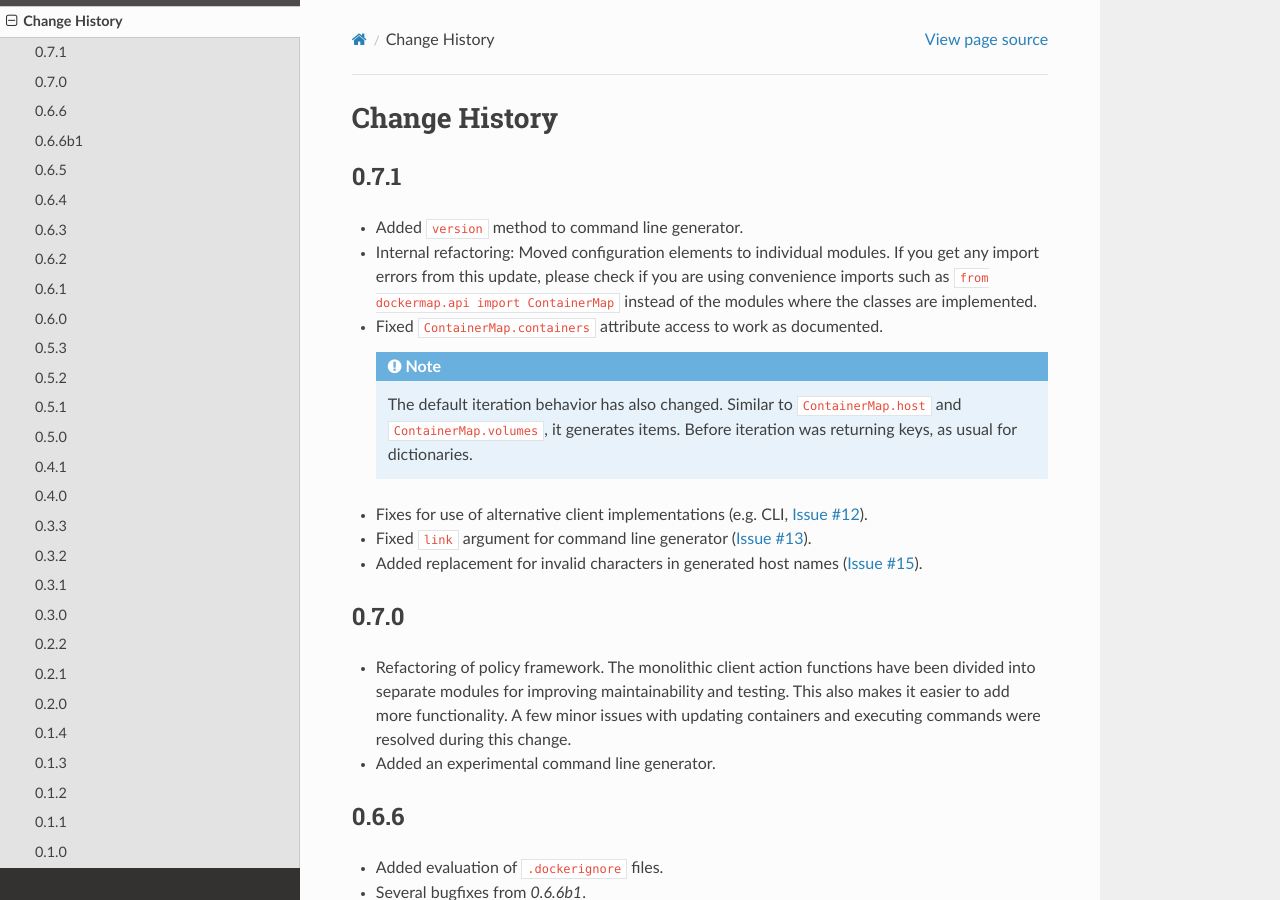
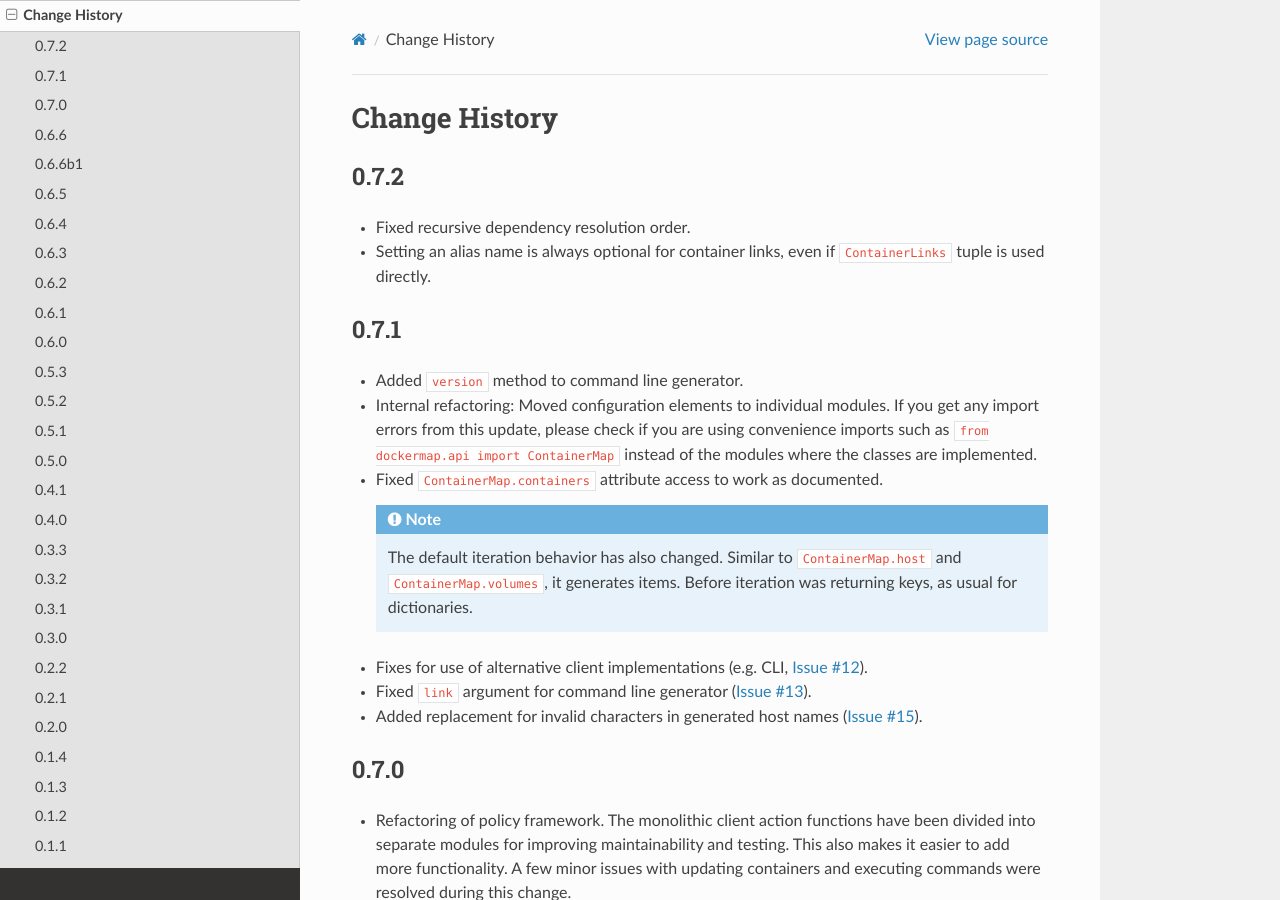
Before and after one commit to merll/docker-map, a Sphinx documentation site: the page built from docs/changes.rst, in a window 1280 px wide and 900 px high. Built offline with Sphinx 7.4.7 and the Read the Docs theme 2.0.0, drawn with Linux system fonts in a browser that asks for light colours.

Commit message:
Updated version and changelog.

```diff
--- a/dockermap/__init__.py
+++ b/dockermap/__init__.py
@@ -2,7 +2,7 @@
 from __future__ import unicode_literals
 
 
-__version__ = '0.8.0.dev0'
+__version__ = '0.7.2'
 
 DEFAULT_BASEIMAGE = 'tianon/true:latest'
 DEFAULT_COREIMAGE = 'busybox:latest'
--- a/docs/changes.rst
+++ b/docs/changes.rst
@@ -2,6 +2,11 @@
 
 Change History
 ==============
+0.7.2
+-----
+* Fixed recursive dependency resolution order.
+* Setting an alias name is always optional for container links, even if ``ContainerLinks`` tuple is used directly.
+
 0.7.1
 -----
 * Added ``version`` method to command line generator.
```
